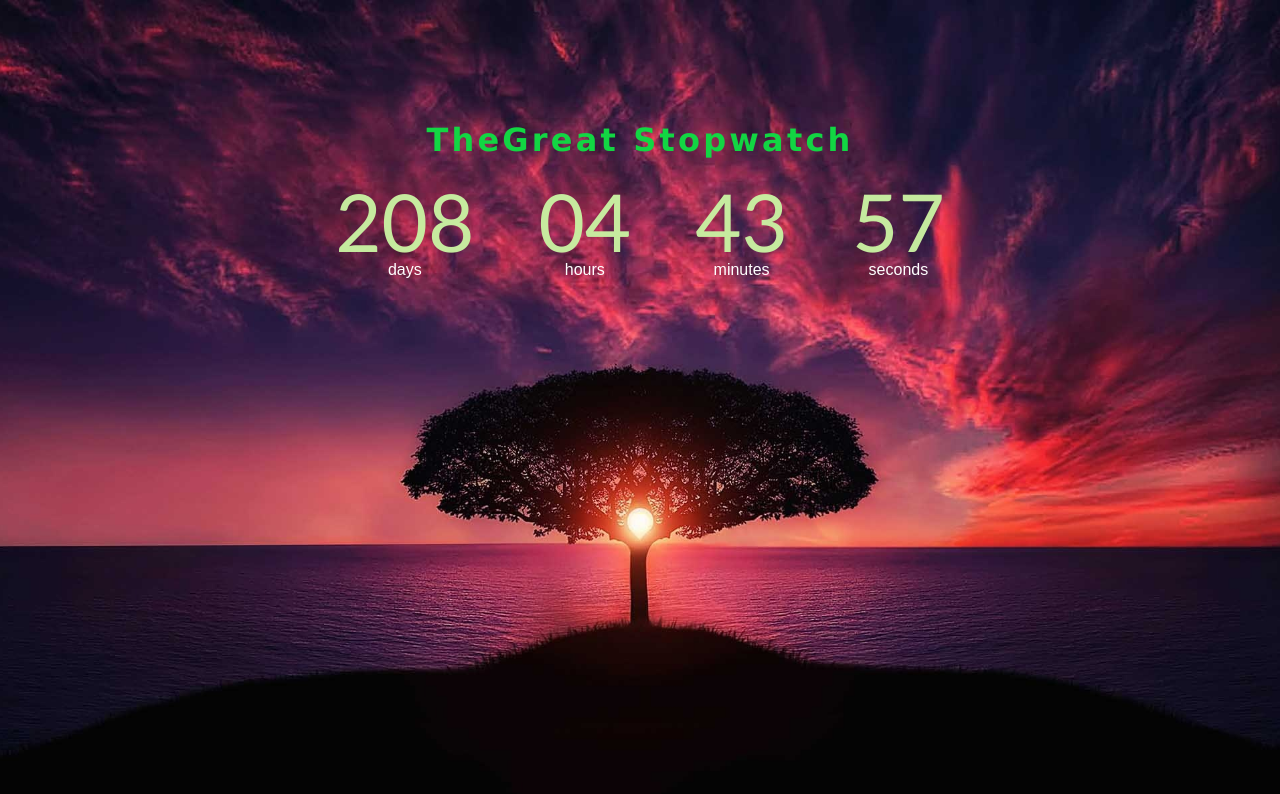
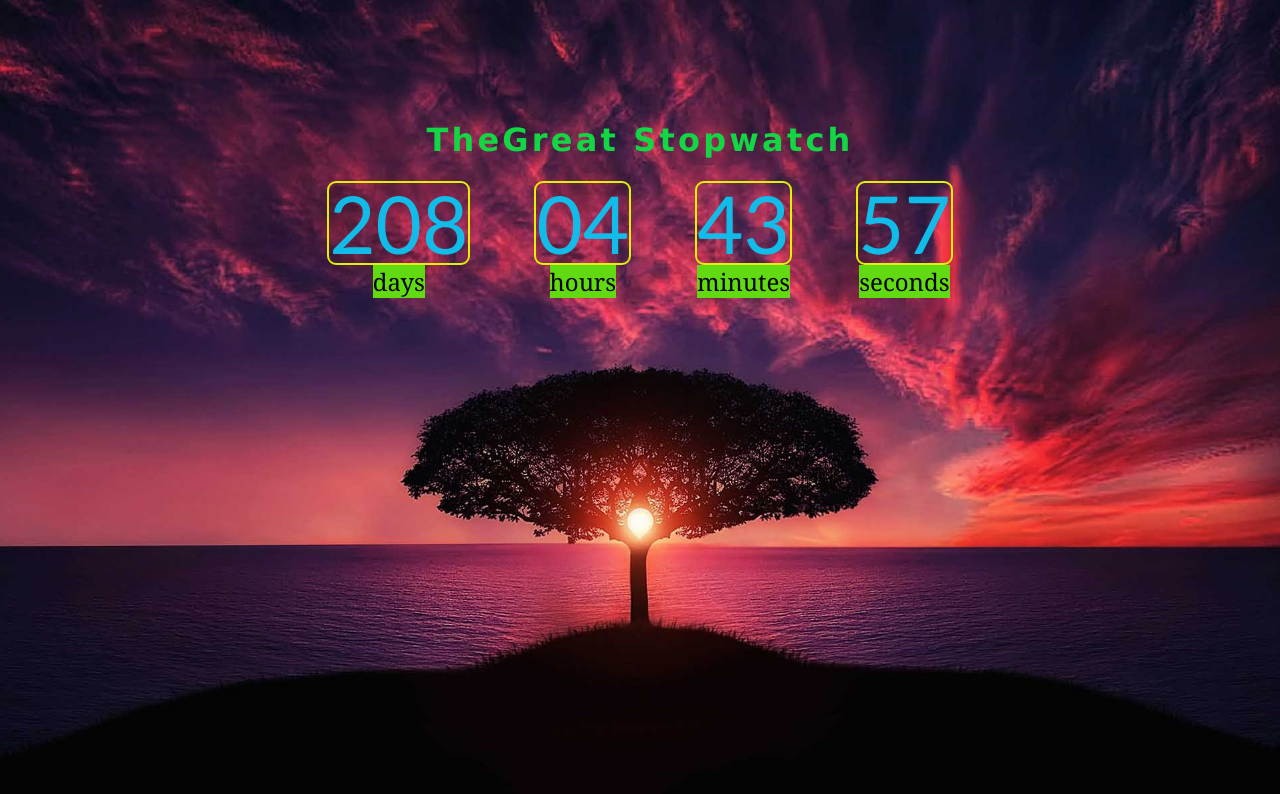
Before and after one commit to softcode87/stopwatch, a plain HTML site: page index.html in a window 1280 px wide. Drawn offline with Linux system fonts and the light colour scheme.

Commit message:
stopwatchtimer

```diff
--- a/style.css
+++ b/style.css
@@ -26,12 +26,21 @@ h1{
     font-size: 5rem;
     line-height: 1;
     margin: 0 2rem;
+
     font-family: 'Gill Sans', 'Gill Sans MT', Calibri, 'Trebuchet MS', sans-serif;
-    color: rgba(200, 240, 161, 0.973);
+    color: rgba(14, 192, 236, 0.973);
+    border: 2px solid rgb(224, 240, 6);
+    border-radius: 9px;
+    padding: -5px;
+    align-items: center;
+
 }
 .cdc{
     text-align: center;
 }
 .cdc span{
-    font-size: 1rem;
+    font-size: 1.5rem;
+    font-family: Cambria, Cochin, Georgia, Times, 'Times New Roman', serif;
+    color: black;
+    background-color: rgb(98, 218, 18);
 }
```
